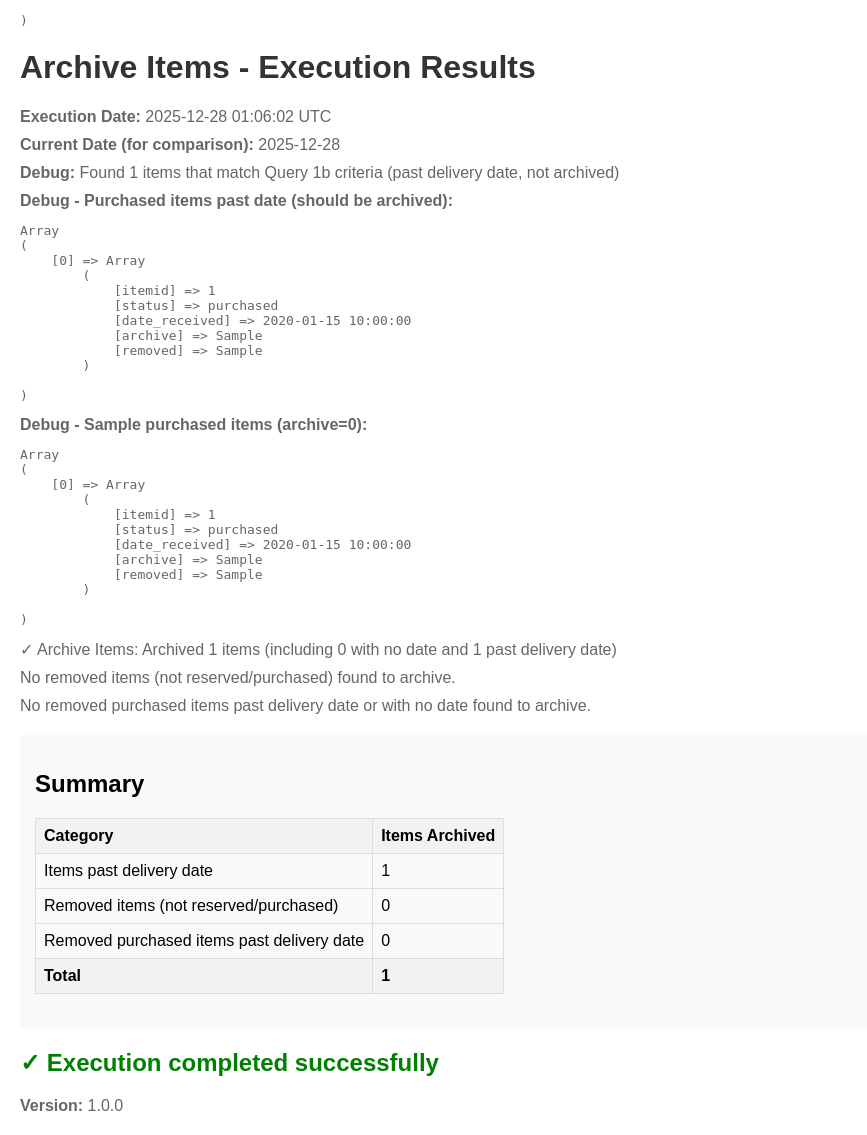
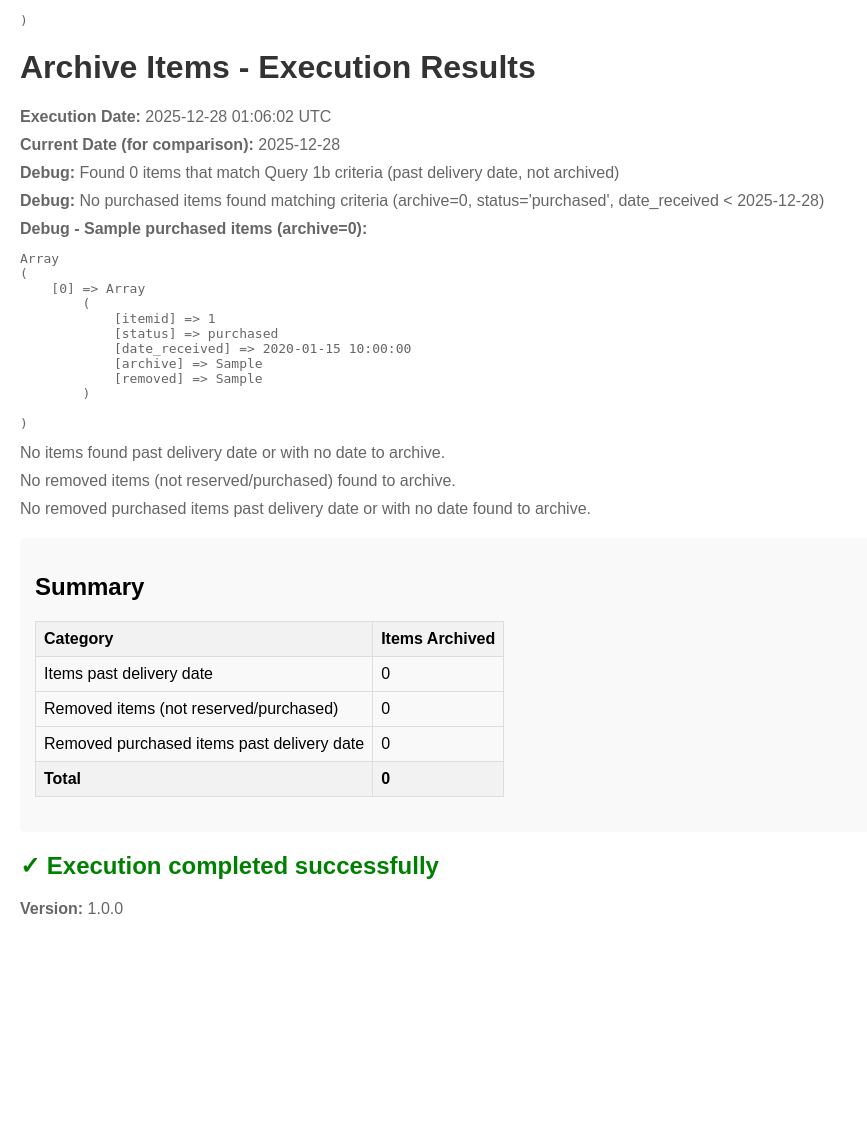
Before and after one commit to visegripped/giftmanager, a PHP site: page /php/public_html/archive-items.php in a window 1280 px wide. Shown: the part 231-1366 px from the top of the page, without its empty margins (0-867 px from the left). After the commit the page ends 1145 px from the top, so only its background shows below. Run offline with PHP 8.4, Linux system fonts and the light colour scheme; tables that the repository leaves empty or names only in its code hold one stand-in row (values such as "Sample post").

Commit message:
fix: address date issue in archive

```diff
--- a/php/public_html/archive-items.php
+++ b/php/public_html/archive-items.php
@@ -121,7 +121,7 @@ if (!$isCLI) {
     echo "<div class='info'><strong>Current Date (for comparison):</strong> $currentDate</div>";
 
         // Debug: Check for items that should match Query 1b
-        $debugQuery = "SELECT COUNT(*) as count FROM items WHERE archive = 0 AND date_received IS NOT NULL AND date_received != '' AND date_received != '0000-00-00' AND DATE(date_received) < DATE(?)";
+        $debugQuery = "SELECT COUNT(*) as count FROM items WHERE archive = 0 AND date_received IS NOT NULL AND date_received != '' AND date_received != '0000-00-00' AND CHAR_LENGTH(date_received) = 10 AND STR_TO_DATE(date_received, '%Y-%m-%d') IS NOT NULL AND STR_TO_DATE(date_received, '%Y-%m-%d') < ?";
     $debugStmt = $mysqli->prepare($debugQuery);
     if ($debugStmt) {
         $debugStmt->bind_param('s', $currentDate);
@@ -131,7 +131,7 @@ if (!$isCLI) {
         echo "<div class='info'><strong>Debug:</strong> Found {$debugRow['count']} items that match Query 1b criteria (past delivery date, not archived)</div>";
 
         // Also check specifically for purchased items with dates
-        $debugQuery2 = "SELECT itemid, status, date_received, archive, removed FROM items WHERE archive = 0 AND status = 'purchased' AND date_received IS NOT NULL AND date_received != '' AND date_received != '0000-00-00' AND DATE(date_received) < DATE(?) LIMIT 10";
+        $debugQuery2 = "SELECT itemid, status, date_received, archive, removed FROM items WHERE archive = 0 AND status = 'purchased' AND date_received IS NOT NULL AND date_received != '' AND date_received != '0000-00-00' AND CHAR_LENGTH(date_received) = 10 AND STR_TO_DATE(date_received, '%Y-%m-%d') IS NOT NULL AND STR_TO_DATE(date_received, '%Y-%m-%d') < ? LIMIT 10";
         $debugStmt2 = $mysqli->prepare($debugQuery2);
         if ($debugStmt2) {
             $debugStmt2->bind_param('s', $currentDate);
@@ -181,8 +181,8 @@ if ($stmt1a) {
 
 // Second: Archive items with valid dates that are past
 // Note: This archives ALL items past delivery date, including purchased items
-// Use DATE() to ensure proper date comparison, not string comparison
-$query1b = "UPDATE items SET archive = 1 WHERE archive = 0 AND date_received IS NOT NULL AND date_received != '' AND date_received != '0000-00-00' AND DATE(date_received) < DATE(?)";
+// Use STR_TO_DATE which returns NULL for invalid dates, then filter for valid dates before comparing
+$query1b = "UPDATE items SET archive = 1 WHERE archive = 0 AND date_received IS NOT NULL AND date_received != '' AND date_received != '0000-00-00' AND CHAR_LENGTH(date_received) = 10 AND STR_TO_DATE(date_received, '%Y-%m-%d') IS NOT NULL AND STR_TO_DATE(date_received, '%Y-%m-%d') < ?";
 $stmt1 = $mysqli->prepare($query1b);
 if ($stmt1) {
     $stmt1->bind_param('s', $currentDate);
@@ -268,8 +268,8 @@ if ($stmt3a) {
 }
 
 // Second: Archive removed purchased items with valid dates that are past
-// Use DATE() to ensure proper date comparison, not string comparison
-$query3b = "UPDATE items SET archive = 1 WHERE removed = 1 AND status = 'purchased' AND archive = 0 AND date_received IS NOT NULL AND date_received != '' AND date_received != '0000-00-00' AND DATE(date_received) < DATE(?)";
+// Use STR_TO_DATE which returns NULL for invalid dates, then filter for valid dates before comparing
+$query3b = "UPDATE items SET archive = 1 WHERE removed = 1 AND status = 'purchased' AND archive = 0 AND date_received IS NOT NULL AND date_received != '' AND date_received != '0000-00-00' AND CHAR_LENGTH(date_received) = 10 AND STR_TO_DATE(date_received, '%Y-%m-%d') IS NOT NULL AND STR_TO_DATE(date_received, '%Y-%m-%d') < ?";
 $stmt3 = $mysqli->prepare($query3b);
 if ($stmt3) {
     $stmt3->bind_param('s', $currentDate);
```
